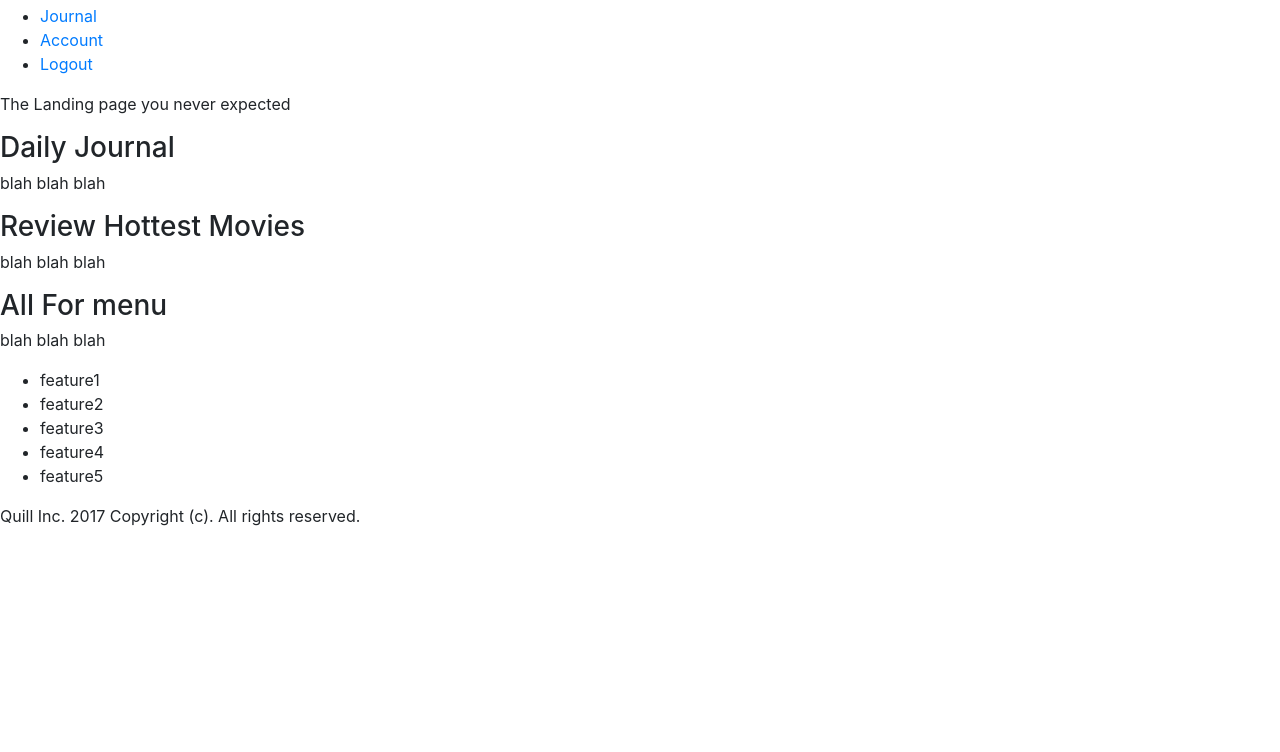
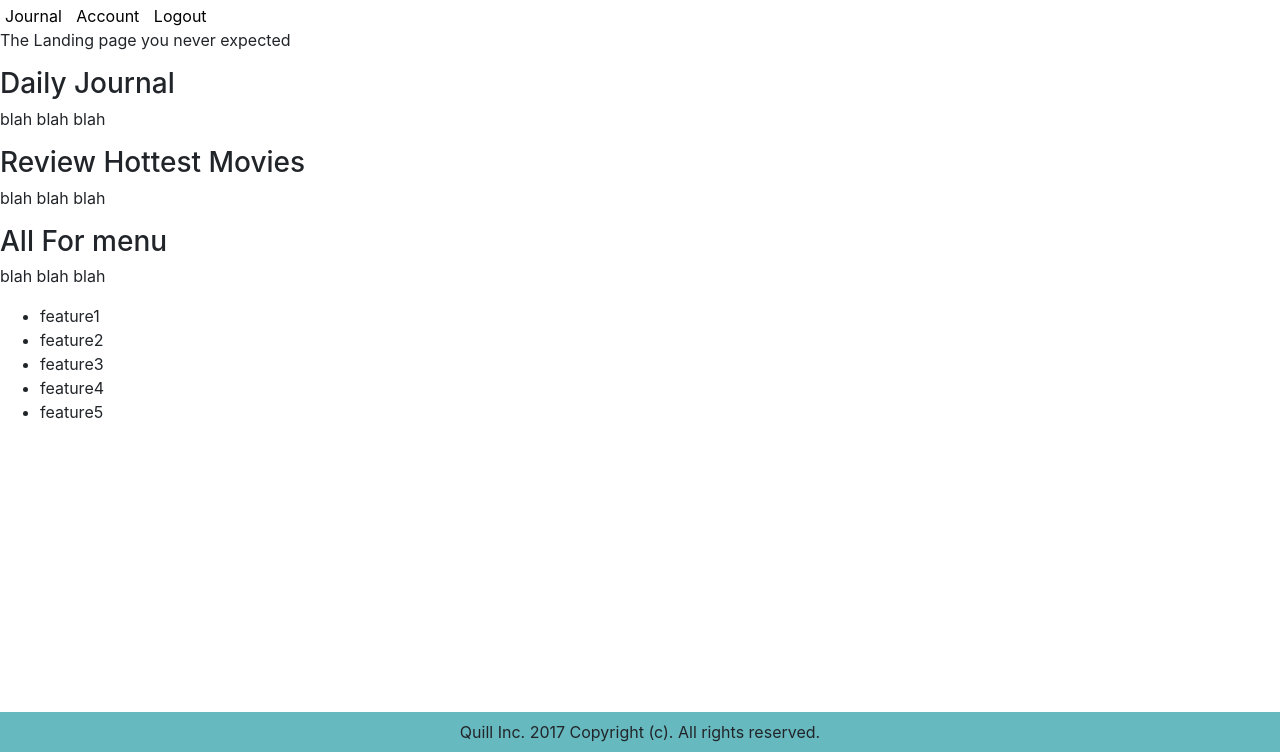
Before and after one commit to gaambion/WEBAPS2, a website: page client/index2.html in a window 1280 px wide. Shown: the part 48-800 px from the top of the page. Drawn offline with Linux system fonts and the light colour scheme; a web font is replaced by a local one.

Commit message:
added style for nav in site.css

```diff
--- a/client/css/site.css
+++ b/client/css/site.css
@@ -1,5 +1,35 @@
+
+div nav{
+  background-color: #66B9BF;
+}
 div{
   background-color: lightgray;
   border: 1px gray solid;
   text-align: center;
 }
+
+
+
+nav a {
+  color: black;
+}
+nav ul{
+  list-style-type: none;
+  margin: 0;
+  padding: 0;
+}
+
+nav ul li{
+  display: inline;
+  padding: 5px;
+}
+
+footer{
+  background-color: #66B9BF;
+  float: left;
+  position: absolute;
+  width: 100%;
+  padding: 0.5em;
+  bottom: 0;
+  text-align: center;
+}
```
